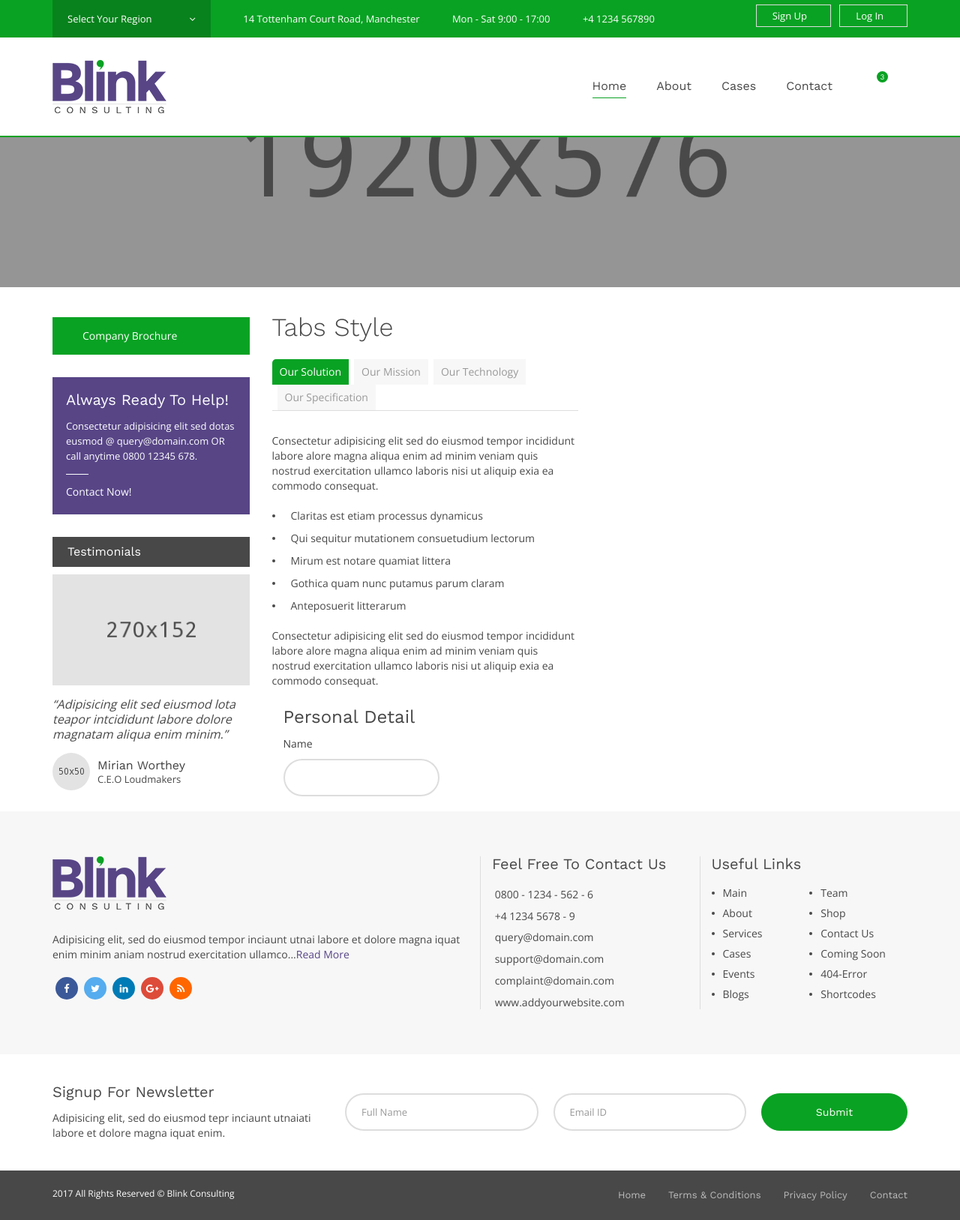
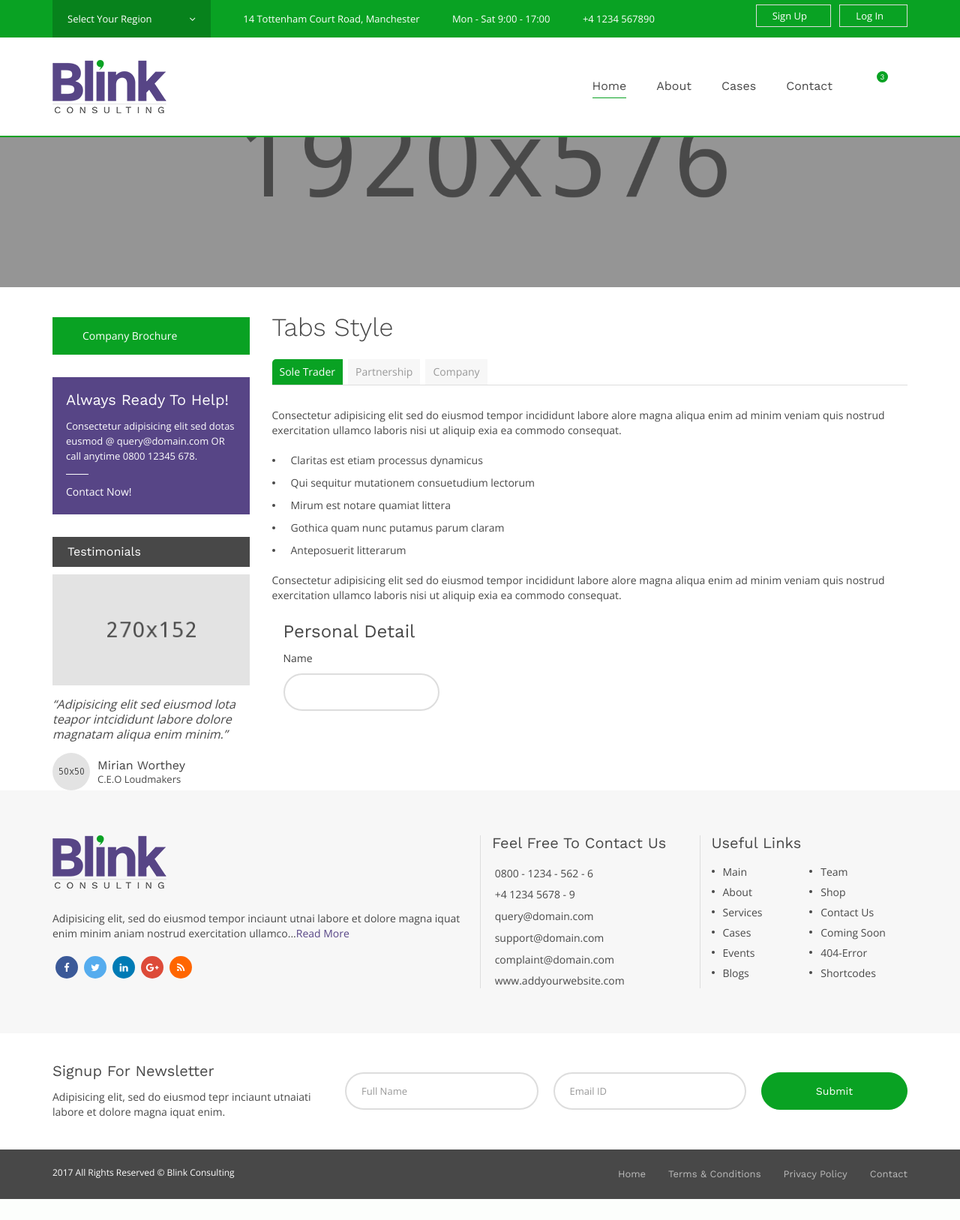
Before and after one commit to prasamsam/bmantra-laravel, a Laravel app: page /forms/abn-registration-sole-trader in a window 1280 px wide. Shown: the whole page at 75% size. After the commit the page ends 1599 px from the top, so only its background shows below. Run offline with Laravel 8, Linux system fonts and the light colour scheme; data that the repository does not hold is empty; settings files or empty folders that the repository lacks are supplied; parts of the project's set-up code (start-up, migrations or seed data) failed here and were passed over; some libraries are stand-ins or nearby versions.

Commit message:
updated forms

```diff
--- a/resources/views/Front/Page/Forms/abnformsole.blade.php
+++ b/resources/views/Front/Page/Forms/abnformsole.blade.php
@@ -38,13 +38,12 @@
                             <h2>Tabs Style</h2>
                         </div>
                         <div class="row">
-                            <div class="col-xs-12 col-sm-12 col-md-6 col-lg-6">
+                            <div class="col-xs-12 col-sm-12 col-md-12 col-lg-12">
                                 <div class="tg-themetabs tg-themetabsstyleone">
                                     <ul class="tg-themetabnav" role="tablist">
-                                        <li role="presentation" class="active"><a href="#oursolution" aria-controls="oursolution" role="tab" data-toggle="tab">Our Solution</a></li>
-                                        <li role="presentation"><a href="#ourmission" aria-controls="ourmission" role="tab" data-toggle="tab">Our Mission</a></li>
-                                        <li role="presentation"><a href="#ourtechnology" aria-controls="ourtechnology" role="tab" data-toggle="tab">Our Technology</a></li>
-                                        <li role="presentation"><a href="#ourspecification" aria-controls="ourspecification" role="tab" data-toggle="tab">Our Specification</a></li>
+                                        <li role="presentation" class="active"><a href="#oursolution" aria-controls="oursolution" role="tab" data-toggle="tab">Sole Trader</a></li>
+                                        <li role="presentation"><a href="#ourmission" aria-controls="ourmission" role="tab" data-toggle="tab">Partnership</a></li>
+                                        <li role="presentation"><a href="#ourtechnology" aria-controls="ourtechnology" role="tab" data-toggle="tab">Company</a></li>
                                     </ul>
                                     <div class="tab-content tg-themetabcontent">
                                         <div role="tabpanel" class="tab-pane active" id="oursolution">
```
